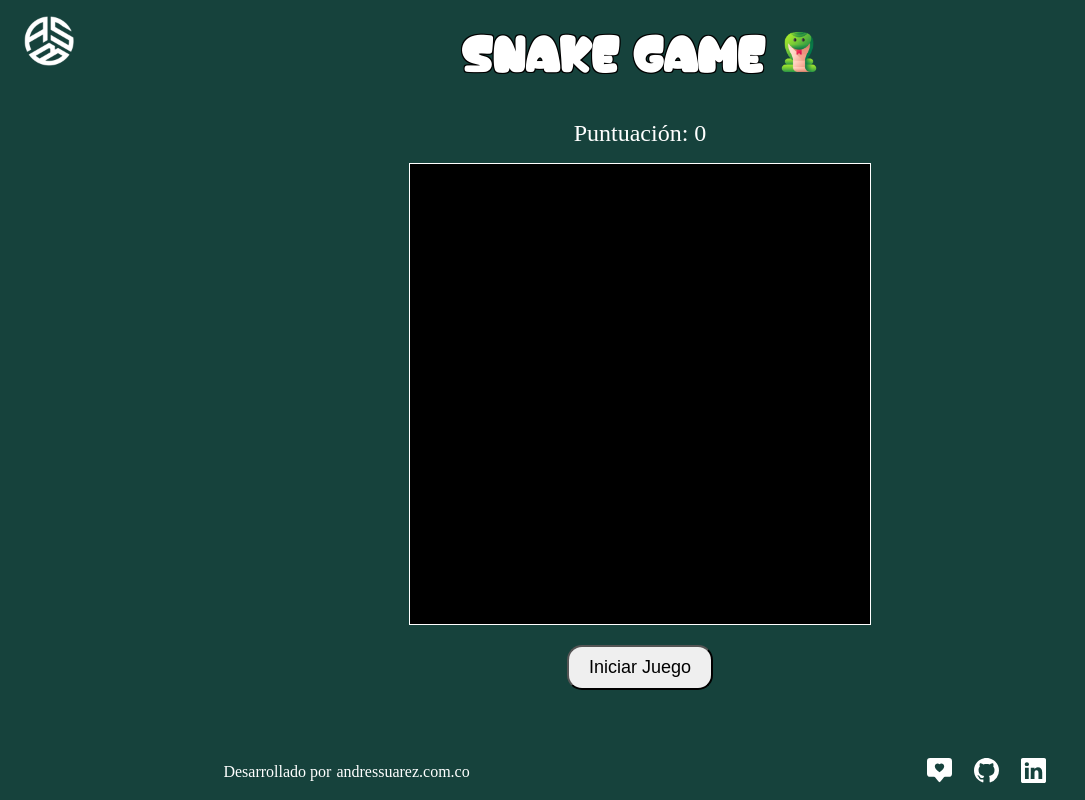
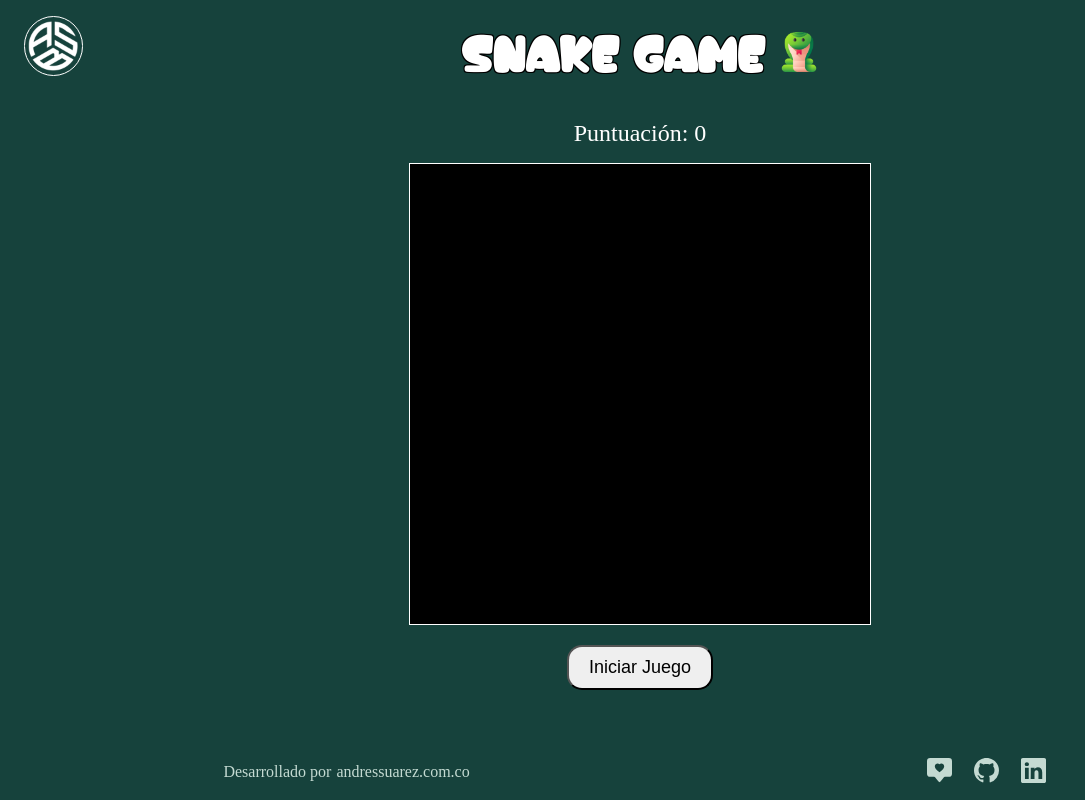
Before and after one commit to ACSBITMEN/Snake-Game, a plain HTML site: page index.html in a window 1280 px wide. Shown: the whole page, without its empty margins (0-1085 px from the left). Drawn offline with Linux system fonts and the light colour scheme.

Commit message:
footer desing, logo ACSB agregado

```diff
--- a/styles.css
+++ b/styles.css
@@ -19,6 +19,7 @@ header {
   background-color: #16423C;
   display: flex;
   align-items: center;
+  justify-content: center;
   position: relative;
   height: 13%;
   text-align: center;
@@ -27,7 +28,6 @@ header {
 header h1 {
   color: #fff;
   font-size: 3em;
-  width: 100%;
   transition: .4s;
 }
 
@@ -52,13 +52,23 @@ header h1 img {
 header a {
   color: #fff;
   text-decoration: none;
+  padding: 4px 4px 0 3px;
   position: absolute;
   top: 1rem;
   left: 1.5rem;
+  transition: .2s;
+  border-radius: 30px;
+  border: 1px solid white;
+}
+
+header a:hover {
+  background-color: #323836;
+  filter: opacity(.5);
 }
 
 header a img {
   width: 50px;
+  height: 50px;
 }
 
 main {
@@ -202,18 +212,20 @@ footer a {
 }
 
 .by-foot {
+  color: #C4DAD2;
   display: flex;
   text-align: center;
   align-items: center;
 }
 
 .by-foot a {
+  color: #C4DAD2;
   margin-left: 5px;
   text-decoration: none;
 }
 
 .by-foot a:hover {
-  color: #16e716;
+  color: white;
   text-decoration:underline;
 }
 
@@ -228,6 +240,7 @@ footer a {
 }
 
 .logos-foot a svg {
+  color: #C4DAD2;
   width: 25px; /* Cambia el ancho a 50px */
   height: 25px; /* Cambia el alto a 50px */
   margin: 0;
```
